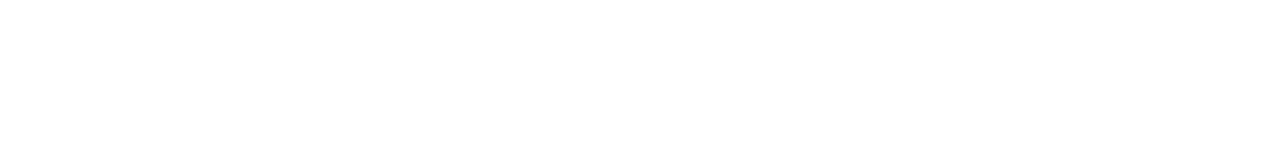
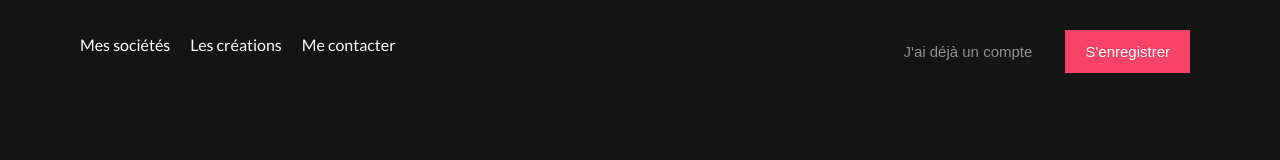
Before and after one commit to ArnaudBvd/modern_easy_site_html_css, a plain HTML site: page index.html in a window 1280 px wide. Drawn offline with Linux system fonts and the light colour scheme.

Commit message:
Ajout et mise en forme de la barre de navigation

```diff
--- a/index.html
+++ b/index.html
@@ -8,6 +8,20 @@
     <title>Site Complet Moderne et Facile en HTML et CSS</title>
 </head>
 <body>
-
+    <section class="page">
+        <!-- Barre de navigation -->
+        <nav>
+            <div class="onglets">
+                <a>Mes sociétés</a> <!-- pas de href, les liens ne renvoient à rien -->
+                <a>Les créations</a>
+                <a>Me contacter</a>
+            </div>
+            <div class="buttons">
+                <button class="login">J'ai déjà un compte</button>
+                <button class="register">S'enregistrer</button>
+            </div>
+        </nav>
+        <!-- Fin de la barre de navigation -->
+    </section>
 </body>
 </html>
--- a/style.css
+++ b/style.css
@@ -0,0 +1,56 @@
+@import url('https://fonts.googleapis.com/css2?family=Lato&display=swap');
+
+body{
+    font-family: 'Lato', sans-serif;
+    background-color: #141414;
+    padding: 0;
+    margin: 0;
+    color: #fff;
+}
+
+body .page{
+    margin: 20px 80px;
+}
+
+/* Barre de navigation */
+
+nav{
+    display: flex;
+    flex-wrap: wrap;
+    justify-content: space-between;
+    position: sticky; /* permet de fixer la barre de navigation quand on scroll */
+    top: 0; /* fixe la barre de navigation tout en haut */
+    background-color: #141414; /* ajout de couleur qui permet de distinguer la nav bar quand on scroll */
+    padding: 10px 0px;
+}
+
+nav .onglets{
+    display: flex;
+    flex-wrap: wrap;
+    margin-top: 5px;
+}
+
+nav .onglets a{
+    margin-right: 20px;
+    cursor: pointer;
+}
+
+nav .buttons button{
+    padding: 13px 20px;
+    border: none;
+    font-size: 15px;
+    cursor: pointer;
+    outline: none; /* annule la bordure quand on clique sur le bouton */
+}
+
+nav .buttons .login{ /* applique un style propre au bouton "j'ai déjà un compte" */
+    background-color: inherit; /* inherit = prend la couleur de son parent */
+    margin-right: 10px;
+    color: #8f8f8f;
+}
+
+nav .buttons .register{ /* applique un style propre au bouton "s'enregistrer" */
+    background-color: #f54266;
+    margin-right: 10px;
+    color: #fff;
+}
```
